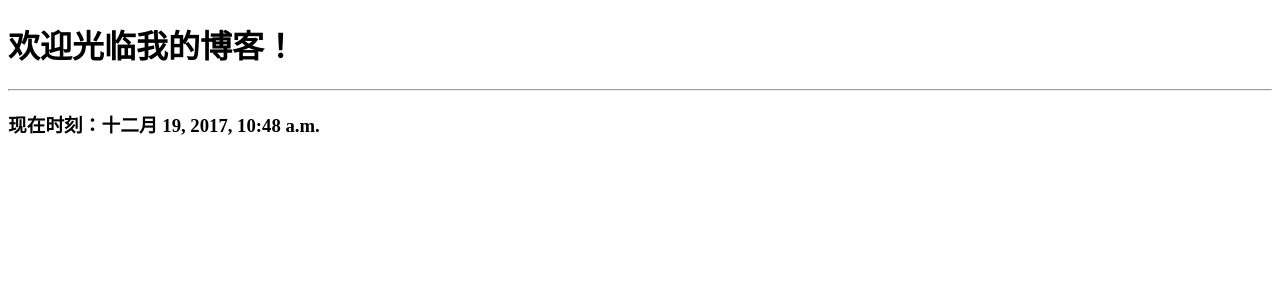
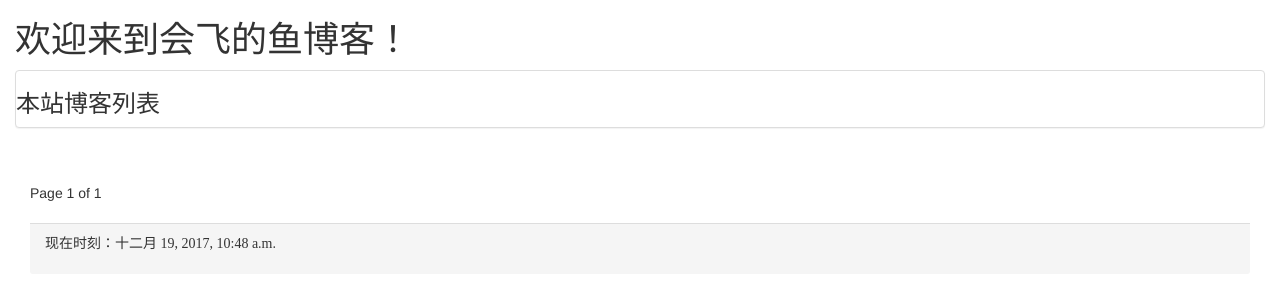
Before and after one commit to huifeideyu11/Myblog-luotian, a Django app: page /homepage/ in a window 1280 px wide. Shown: the top 300 px of the page. Run offline with Django 3.2, Linux system fonts and the light colour scheme; data that the repository does not hold is empty; some libraries are stand-ins or nearby versions.

Commit message:
更新了模板
新建了基础模板，用以共享

```diff
--- /dev/null
+++ b/mblog/mainsite/templates/base.html
@@ -0,0 +1,23 @@
+<!DOCTYPE html>
+<html lang="en">
+<head>
+    <!-- 加载bootstrap3应用、CSS和Javascript -->
+    {% load bootstrap3 %}
+    {% bootstrap_css %}
+    {% bootstrap_javascript %}
+    <meta charset="UTF-8">
+    <title>{% block blog_title %} {% endblock %}</title>
+</head>
+
+<body>
+    <div class="container-fluid">
+        {% include 'header.html' %}
+        <div class="panel panel-default">
+            {% block headmessage %} {% endblock %}
+        </div>
+        <div class="panel-body">
+            {% block content %} {% endblock %}
+        </div>
+    </div>
+</body>
+</html>
--- /dev/null
+++ b/mblog/mainsite/templates/footer.html
@@ -0,0 +1,23 @@
+<!DOCTYPE html>
+<!-- footer.html -->
+<!-- 列表分页 -->
+<div class="pagination">
+    <span class="step-links">
+        {% if posts.has_previous %}
+            <a href="?page={{ posts.previous_page_number }}">前一页</a>
+        {% endif %}
+        <span class="current">
+            Page {{ posts.number }} of {{ posts.paginator.num_pages }}
+        </span>
+        {% if posts.has_next %}
+            <a href="?page={{ posts.next_page_number }}">下一页</a>
+        {% endif %}
+    </span>
+</div>
+<div class="panel-footer">
+    {% if now %}
+    <p style="font-family: 微软雅黑;">现在时刻：{{ now }}</p>
+    {% else %}
+    <p style="font-family: 微软雅黑;">本文内容取自网络，如有侵权请来信通知下架</p>
+    {% endif %}
+</div>
--- /dev/null
+++ b/mblog/mainsite/templates/header.html
@@ -0,0 +1,3 @@
+<!DOCTYPE html>
+<!-- header.html -->
+<h1>欢迎来到会飞的鱼博客！</h1>
--- a/mblog/mainsite/templates/index.html
+++ b/mblog/mainsite/templates/index.html
@@ -1,19 +1,15 @@
-<!DOCTYPE html>
-<html lang="en">
-<head>
-    <meta charset="UTF-8">
-    <title>欢迎光临我的博客！</title>
-</head>
-<body>
-    <h1>欢迎光临我的博客！</h1>
-    <hr>
-        {% for post in posts %}
+<!-- index.html -->
+{% extends 'base.html' %}
+{% block blog_title %} 欢迎光临会飞的鱼博客！ {% endblock %}
+{% block headmessage %}
+    <h3 style="font-family: 楷体;">本站博客列表</h3>
+{% endblock %}
+
+{% block content %}
+    {% for post in posts %}
             <p style="font-family: 微软雅黑; font-size: 16pt; font-weight: bold;">
                 <a href = '/post/{{post.slug}}'>{{post.title}}</a>
             </p>
-        {% endfor %}
-    </hr>
-    <h3>现在时刻：{{ now }}</h3>
-
-</body>
-</html>
+    {% endfor %}
+    {% include 'footer.html' %}
+{% endblock %}
--- a/mblog/mainsite/views.py
+++ b/mblog/mainsite/views.py
@@ -7,6 +7,7 @@ from .models import Post
 from django.template.loader import get_template
 from datetime import datetime
 from django.core.exceptions import ObjectDoesNotExist
+from django.core.paginator import Paginator, EmptyPage, PageNotAnInteger
 
 # Create your views here.
 
@@ -22,8 +23,17 @@ def homepage(request):
         定义首页：显示当前时间和博客中的内容
     '''
     posts = Post.objects.all()
+    paginator = Paginator(posts, 5)        # 每页显示5行数据
+    page = request.GET.get('page')
+    try:
+        contacts = paginator.page(page)
+    except PageNotAnInteger:
+        contacts = paginator.page(1)
+    except EmptyPage:
+        contacts = paginator.page(paginator.num_pages)
+
     now = datetime.now()  # 获取当前时间
-    return render(request, 'index.html', {'posts': posts, 'now': now})
+    return render(request, 'index.html', {'posts': contacts, 'now': now})
 
 def blog_detail(request, slug):
     '''
--- a/mblog/mblog/settings.py
+++ b/mblog/mblog/settings.py
@@ -41,6 +41,7 @@ INSTALLED_APPS = (
     'django.contrib.messages',
     'django.contrib.staticfiles',
     'mainsite',
+    'bootstrap3',
 )
 
 MIDDLEWARE_CLASSES = (
```
Also changed, not shown: mblog/mainsite/templates/detail_blog.html (+19 -19 lines), mblog/mainsite/templates/__init__.py (added), 2 other files.
